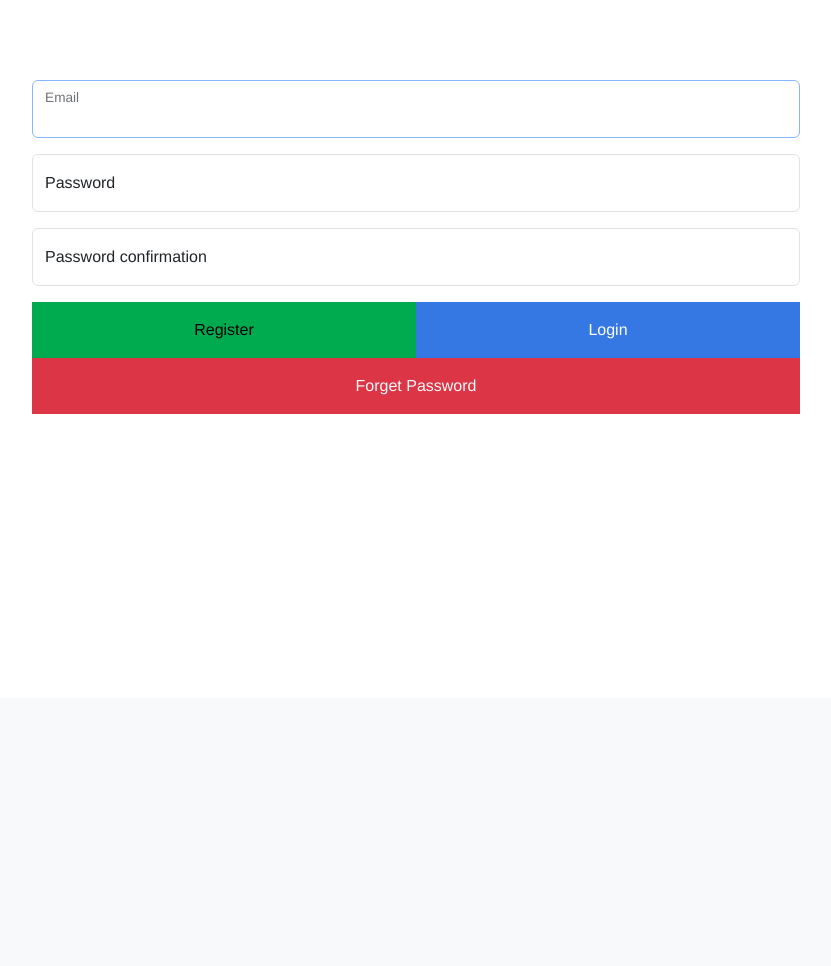
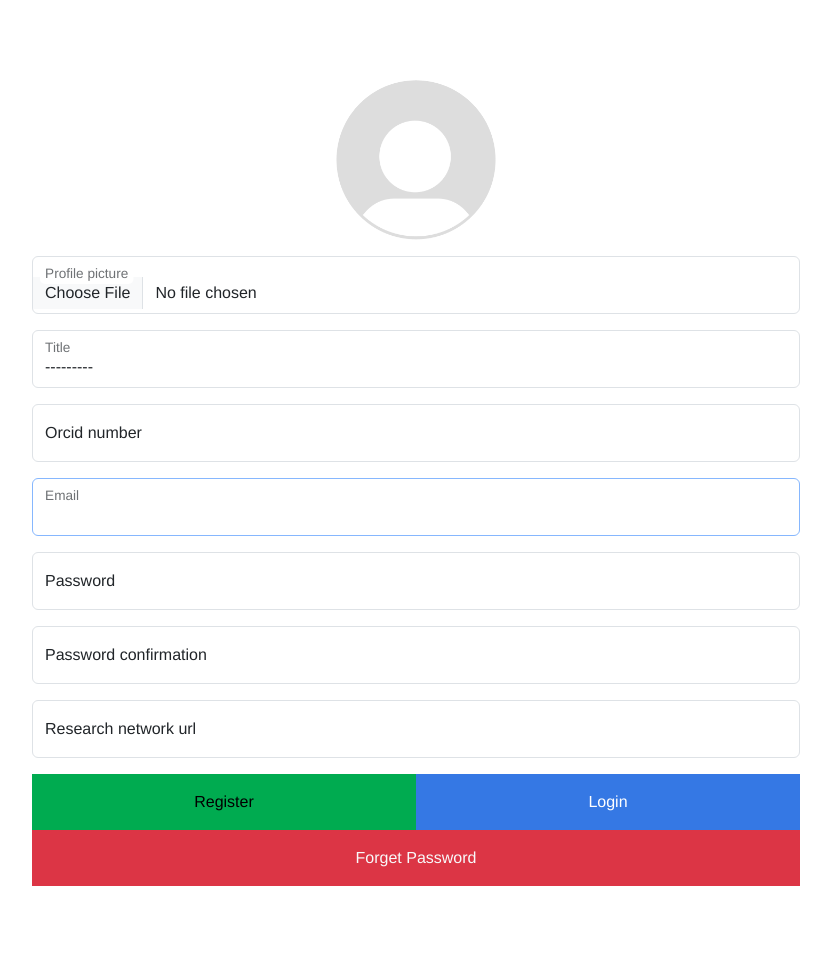
Before and after one commit to ayyaninam/thepepin-1st, a Django app: page /signup in a window 1280 px wide. Shown: the part 102-1068 px from the top of the page, without its empty margins (224-1055 px from the left). Before the commit the page ends 516 px from the top, so only its background shows below. Run offline with Django 5.2, Linux system fonts and the light colour scheme; data comes from the database, SQL or seed files in the repository.

Commit message:
New Update

```diff
--- a/base/admin.py
+++ b/base/admin.py
@@ -10,6 +10,7 @@ admin.site.register(HonorsAndAwards)
 admin.site.register(Affiliation)
 # admin.site.register(Article)
 admin.site.register(Keyword)
+admin.site.register(Title)
 admin.site.register(ArticleType)
 admin.site.register(Institution)
 admin.site.register(Resources)
--- a/base/forms.py
+++ b/base/forms.py
@@ -31,10 +31,11 @@ class LoginForm(forms.Form):
 
 class SignupForm(UserCreationForm):
     email = forms.EmailField(max_length=254)
+    orcid_number = forms.CharField(max_length=2000)
 
     class Meta:
         model = User
-        fields = ['email', 'password1', 'password2']
+        fields = ['profile_picture', 'title', 'orcid_number', 'email', 'password1', 'password2', 'research_network_url']
 
     def __init__(self, *args, **kwargs):
         super(SignupForm, self).__init__(*args, **kwargs)
--- a/base/models.py
+++ b/base/models.py
@@ -8,7 +8,7 @@ class User(AbstractUser):
 
     profile_picture = models.ImageField(upload_to='profile_pictures/', blank=True, null=True, default='profile_pictures/default_pp.png')
     email = models.EmailField(unique=True)
-    user_title = models.CharField(max_length=100, blank=True)
+    title = models.ForeignKey('title', null=True, blank=True, on_delete=models.CASCADE)
     user_bio = models.TextField(blank=True)
     followers = models.ManyToManyField('self', symmetrical=False, related_name='following')
     facebook_link = models.URLField(blank=True)
@@ -26,6 +26,10 @@ class User(AbstractUser):
     affiliations = models.ManyToManyField('Affiliation', related_name='users', blank=True)
 
 
+    orcid_number = models.TextField(null=True, blank=True)
+    research_network_url = models.URLField(null=True, blank=True)
+
+
     objects = UserManager()
 
 
@@ -35,6 +39,12 @@ class User(AbstractUser):
     def __str__(self) -> str:
         return self.email
 
+
+class Title(models.Model):
+    name = models.CharField(max_length=255, null=False, blank=False)
+
+    def __str__(self) -> str:
+        return self.name
 
 class Specialty(models.Model):
     # user = models.ForeignKey('User', on_delete=models.CASCADE, related_name='SpecialtyUser', blank=False)
--- a/base/views.py
+++ b/base/views.py
@@ -83,6 +83,9 @@ def homepage_view(request):
 
     elif sort=='viewed':
         all_articles = Article.objects.all().order_by('-views')
+
+    else:
+        all_articles = Article.objects.filter(title__contains=sort)
 
     context = {
         'all_articles':all_articles,
@@ -250,6 +253,8 @@ def create_article_view(request):
 
 @login_required
 def user_profile_edit_view(request):
+    context = {}
+
     if request.method == 'POST':
         user = request.user
         # print(request.POST)
@@ -261,15 +266,20 @@ def user_profile_edit_view(request):
         twitter_link = request.POST.get('twitter_link',None)
         linkedin_link = request.POST.get('linkedin_link',None)
         instagram_link = request.POST.get('instagram_link',None)
+        orcid_number = request.POST.get('orcid_number',None)
+        research_network_url = request.POST.get('research_network_url',None)
 
+        title_obj = Title.objects.filter(name=user_title)
         user.first_name = first_name
         user.last_name = last_name
-        user.user_title = user_title
+        user.title = title_obj.first() if title_obj else user.user_title
         user.user_bio = user_bio
         user.facebook_link = facebook_link
         user.twitter_link = twitter_link
         user.linkedin_link = linkedin_link
         user.instagram_link = instagram_link
+        user.orcid_number = orcid_number
+        user.research_network_url = research_network_url
 
 
 
@@ -335,6 +345,10 @@ def user_profile_edit_view(request):
         user.save()
 
         return HttpResponseRedirect(request.path_info)
+    else:
+        all_titles= Title.objects.all()
+        context.update({
+            "all_titles":all_titles,
+        })
 
-
-    return render(request, 'base/user_profile_edit.html')
+    return render(request, 'base/user_profile_edit.html', context)
--- a/templates/base/create_article.html
+++ b/templates/base/create_article.html
@@ -68,10 +68,10 @@
 
         </div>
 
-        <h1 class="fw-bold my-5 d-flex justify-content-center">Article Description</h1>
+        <h1 class="fw-bold my-5 d-flex justify-content-center">Abstract</h1>
 
         <div class="single__target">
-            <textarea name="description" placeholder="Add Description" class="w-100 form-control" id="description"
+            <textarea name="description" placeholder="Add Abstract" class="w-100 form-control" id="description"
                 rows="20"></textarea>
         </div>
 
@@ -96,7 +96,7 @@
             onclick="Array.from(this.children).find(n=>n.tagName==='INPUT').focus()">
             <div class="all_add_keywords cursor__pointer" id="all_add_keywords">
             </div>
-            <input maxlength="30" id="keywords" placeholder="Add Keywords" type="text" onkeyup="multiSearchKeyup(this)">
+            <input maxlength="60" id="keywords" placeholder="Add Keywords" type="text" onkeyup="multiSearchKeyup(this)">
             <input required name="all_keywords" id="all_keywords" placeholder="Add Keywords" hidden type="text">
         </div>
 
--- a/templates/base/profile_view.html
+++ b/templates/base/profile_view.html
@@ -29,7 +29,7 @@
         <h1 class="fw-bold my-0">{{user.email}}</h1>
         {% endif%}
 
-        <small class="my-0">{{user.user_title}}</small>
+        <small class="my-0">{{user.title}}</small>
         <div class="icon_pack_social d-flex ">
           <a target="_blank" href="{{user.facebook_link}}"><i class="mx-2 text-secondary fa fa-facebook"></i></a>
           <a target="_blank" href="{{user.linkedin_link}}"><i class="mx-2 text-secondary fa fa-linkedin"></i></a>
--- a/templates/base/signup.html
+++ b/templates/base/signup.html
@@ -1,5 +1,5 @@
 {% extends "base/base.html" %}
-
+{% load static %}
 {% block content %}
 
 <form method="post" action="{% url 'signup_view' %}" class="ariel login-form-container">
@@ -11,6 +11,9 @@
         {% endfor %}
     </ul>
 {% endif %}
+
+
+<img src="{% static 'base/images/default_pp.png' %}" class="my-3 rounded-circle d-flex mx-auto ppp_preview" alt="" style="width: 10rem; border-radius: 100rem;" id="ppp_preview" >
 
 
 
@@ -38,4 +41,21 @@
   </form>
 
 
+  <script>
+    const uploadInput = document.getElementById('id_profile_picture');
+    const previewImg = document.getElementById('ppp_preview');
+
+    uploadInput.addEventListener('change', function() {
+      const file = this.files[0];
+      if (file) {
+        const reader = new FileReader();
+        reader.onload = function() {
+          previewImg.src = reader.result;
+        }
+        reader.readAsDataURL(file);
+      }
+    });
+  </script>
+
+
 {% endblock content %}
```
Also changed, not shown: templates/base/homepage.html (+6 -2 lines), templates/base/user_profile_edit.html (+27 -2 lines), base/migrations/0004_title_remove_user_user_title_user_orcid_number_and_more.py (added), base/migrations/0005_user_user_title.py (added), base/migrations/0006_rename_user_title_user_title.py (added), db.sqlite3.
